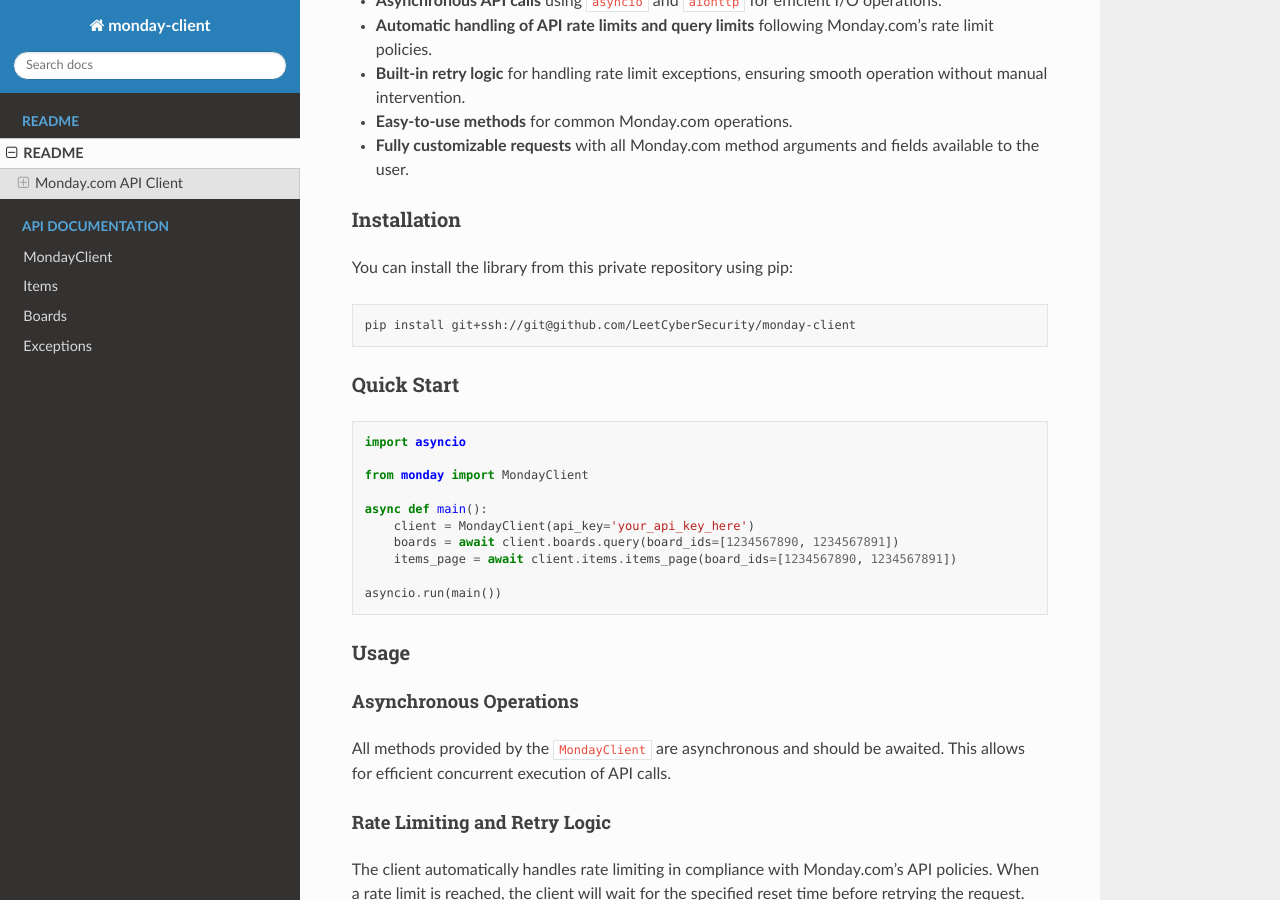
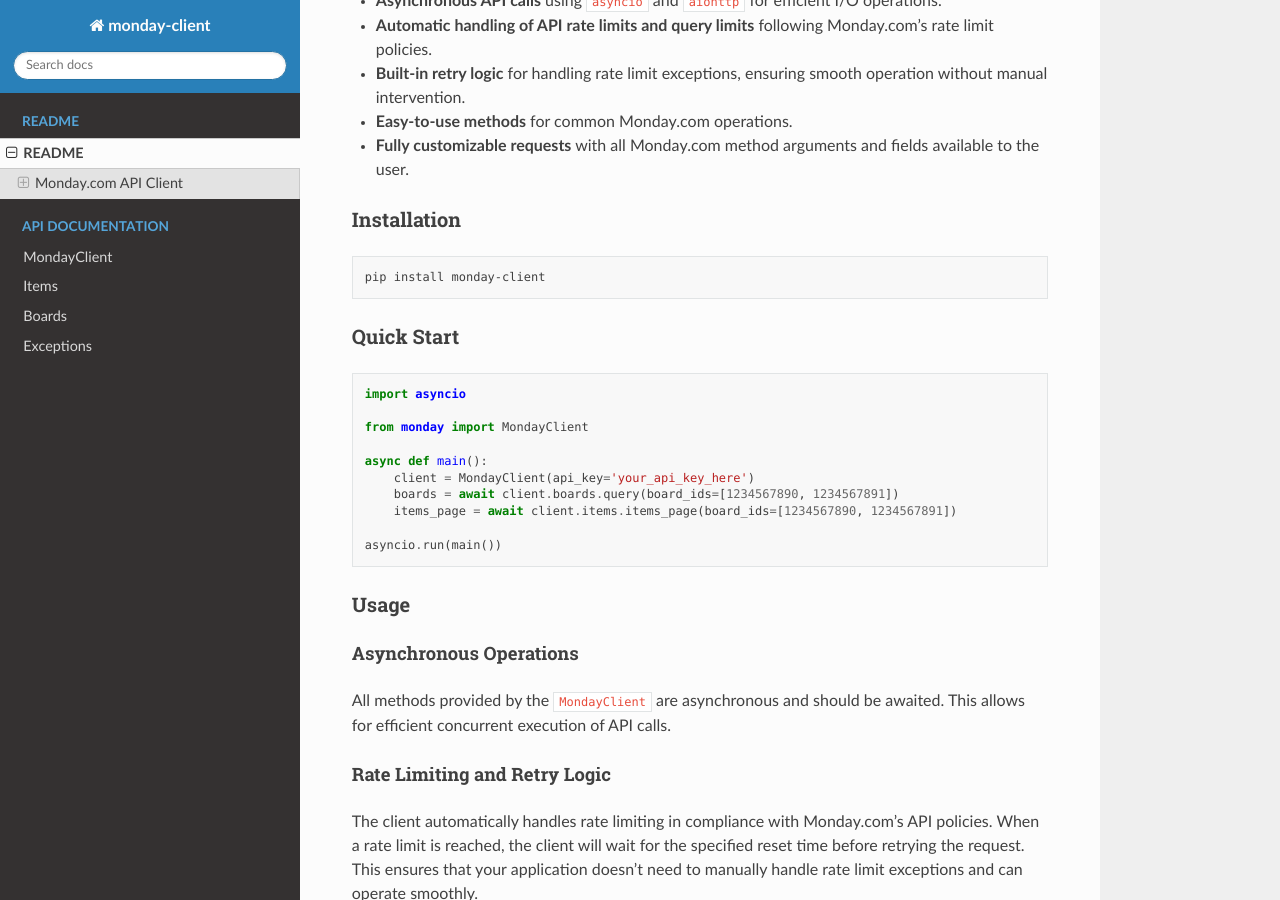
Before and after one commit to LeetCyberSecurity/monday-client, a Sphinx documentation site: the page built from docs/source/readme.rst, in a window 1280 px wide and 900 px high, scrolled down 325 px. Built offline with Sphinx 7.4.7 and the Read the Docs theme 2.0.0, drawn with Linux system fonts in a browser that asks for light colours.

````diff
--- a/README.md
+++ b/README.md
@@ -12,10 +12,8 @@ This Python library provides an **asynchronous** client to interact with the [Mo
 
 ## Installation
 
-You can install the library from this private repository using pip:
-
 ```bash
-pip install git+ssh://git@github.com/LeetCyberSecurity/monday-client
+pip install monday-client
 ```
 
 ## Quick Start
--- a/docs/source/conf.py
+++ b/docs/source/conf.py
@@ -36,7 +36,7 @@ sys.path.insert(0, os.path.abspath('../..'))
 project = 'monday-client'
 copyright = '2024, Leet Cyber Security'
 author = 'Dan Hollis'
-release = '0.1.20'
+release = '0.1.21'
 
 # -- General configuration ---------------------------------------------------
 # https://www.sphinx-doc.org/en/master/usage/configuration.html#general-configuration
````
Also changed, not shown: pyproject.toml (+7 -1 lines), 1 other file.
